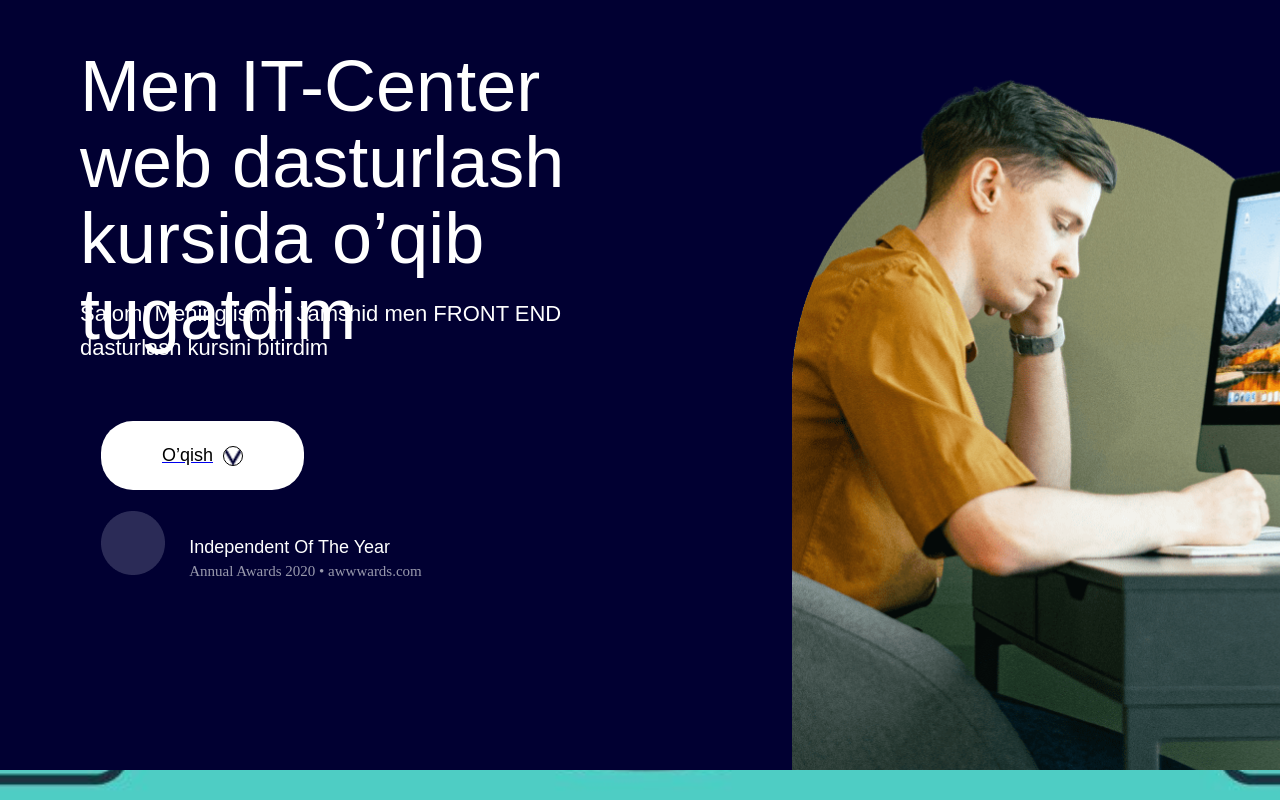
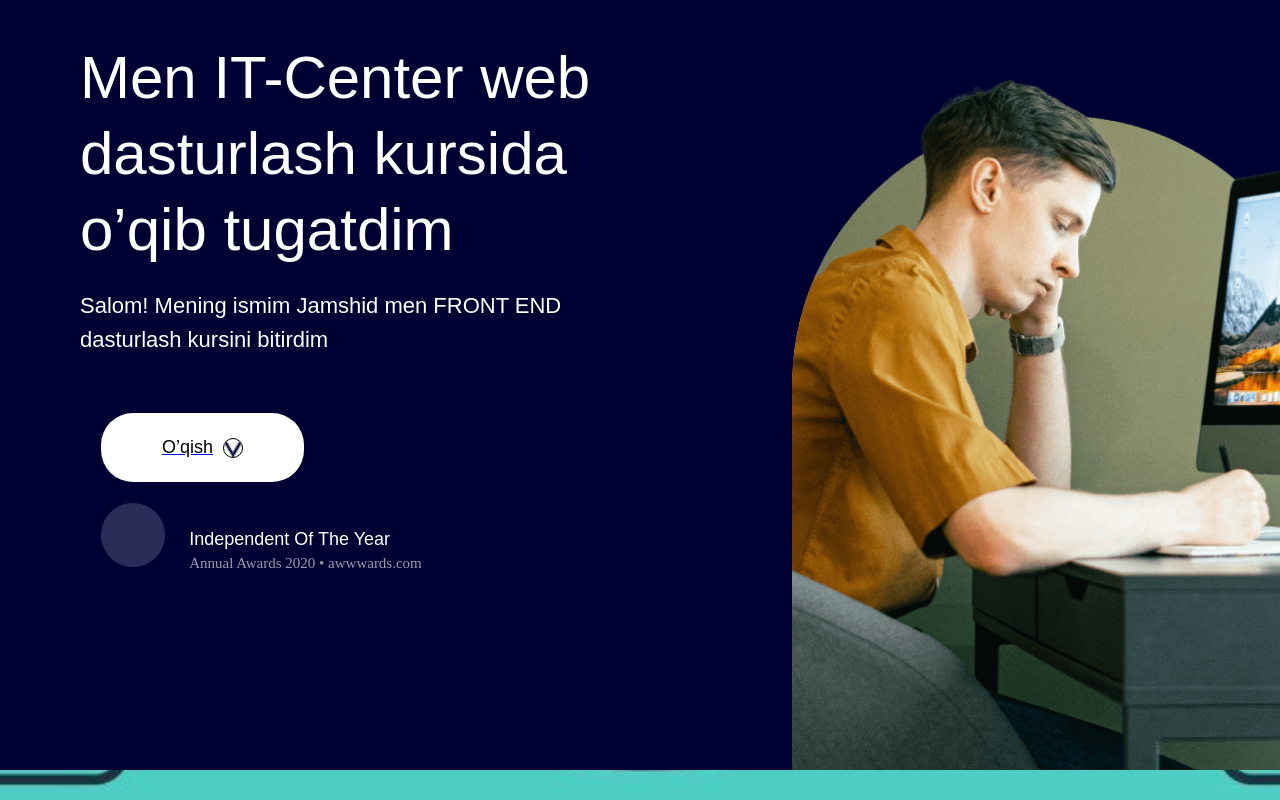
Before and after one commit to JamicDev/jamicsayt, a plain HTML site: page index.html in a window 1280 px wide. Shown: the top 800 px of the page. Drawn offline with Linux system fonts and the light colour scheme.

Commit message:
Update main.css

```diff
--- a/main.css
+++ b/main.css
@@ -47,7 +47,7 @@ height: 227px;
 
 font-style: normal;
 font-weight: 400;
-font-size: 72px;
+font-size: 60px;
 line-height: 76px;
 /* or 105% */
 
```
